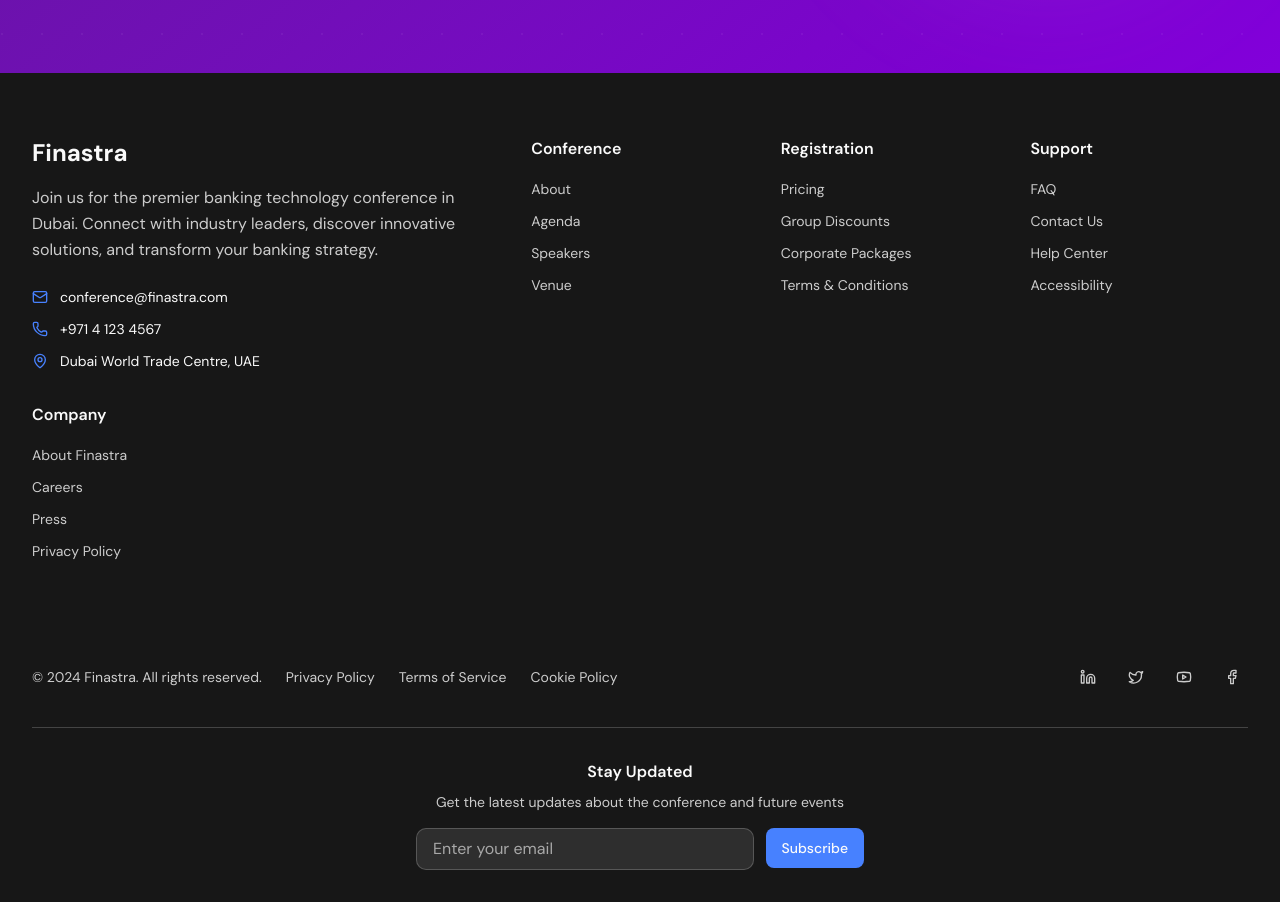
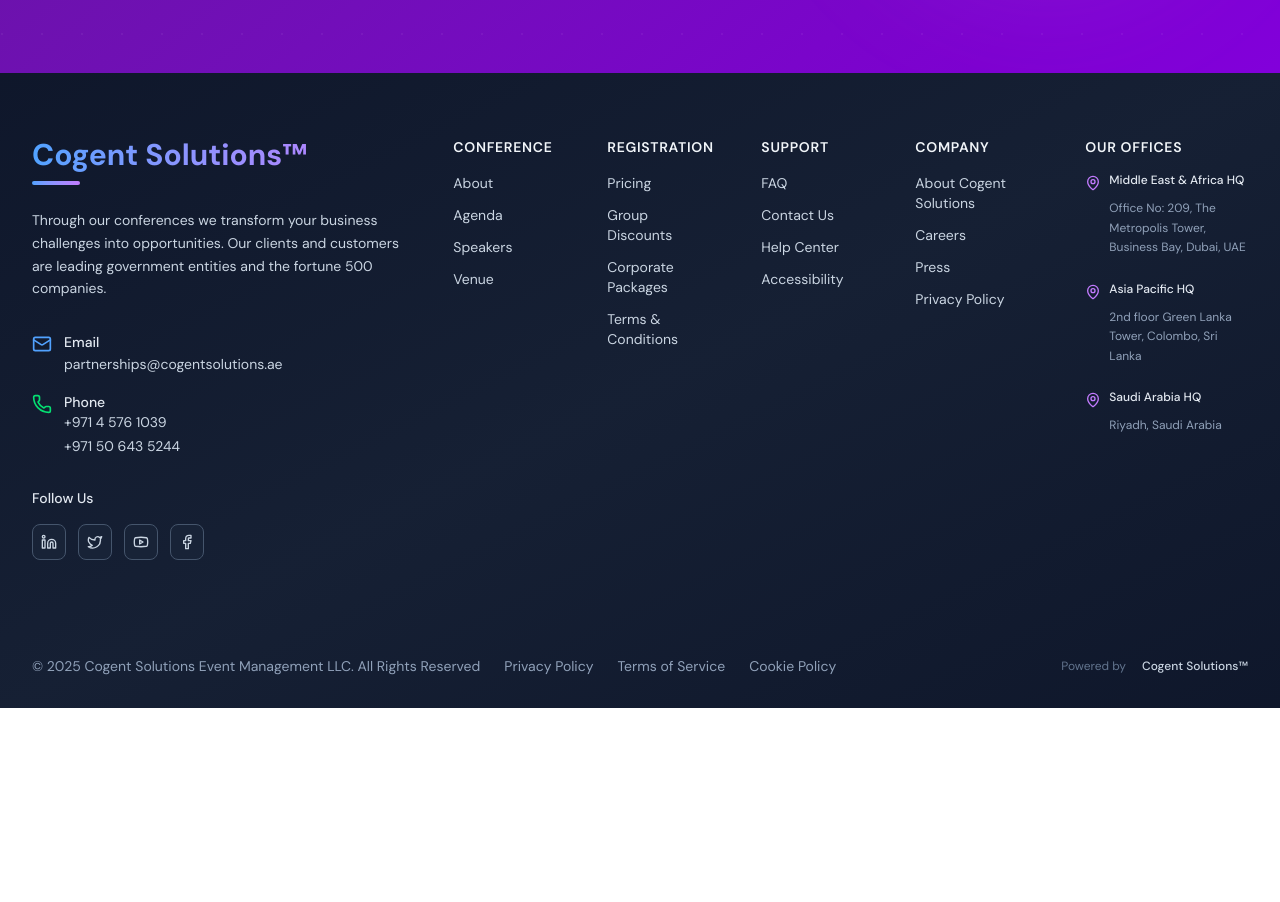
Before and after one commit to VishviThrimavithana/landing-page-event-finastra, a Next.js app: page / in a window 1280 px wide. Shown: the part 6060-6962 px from the top of the page. After the commit the page ends 6768 px from the top, so only its background shows below. Built offline with nearby package versions, Linux system fonts and the light colour scheme.

Commit message:
Restyled: Footer section

```diff
--- a/src/app/components/footer.tsx
+++ b/src/app/components/footer.tsx
@@ -1,6 +1,6 @@
 import { Button } from "./ui/button"
 import { Separator } from "@radix-ui/react-separator"
-import { Mail, Phone, MapPin, Linkedin, Twitter, Youtube, Facebook } from "lucide-react"
+import { Mail, Phone, MapPin, Linkedin, Twitter, Youtube, Facebook, ExternalLink } from "lucide-react"
 
 export function Footer() {
   const footerLinks = {
@@ -23,7 +23,7 @@
       { label: "Accessibility", href: "#" },
     ],
     Company: [
-      { label: "About Finastra", href: "#" },
+      { label: "About Cogent Solutions", href: "#" },
       { label: "Careers", href: "#" },
       { label: "Press", href: "#" },
       { label: "Privacy Policy", href: "#" },
@@ -31,115 +31,167 @@
   }
 
   const socialLinks = [
-    { icon: Linkedin, href: "#", label: "LinkedIn" },
-    { icon: Twitter, href: "#", label: "Twitter" },
-    { icon: Youtube, href: "#", label: "YouTube" },
-    { icon: Facebook, href: "#", label: "Facebook" },
+    { icon: Linkedin, href: "#", label: "LinkedIn", color: "hover:text-blue-400" },
+    { icon: Twitter, href: "#", label: "Twitter", color: "hover:text-sky-400" },
+    { icon: Youtube, href: "#", label: "YouTube", color: "hover:text-red-400" },
+    { icon: Facebook, href: "#", label: "Facebook", color: "hover:text-blue-500" },
+  ]
+
+  const offices = [
+    {
+      region: "Middle East & Africa HQ",
+      address: "Office No: 209, The Metropolis Tower, Business Bay, Dubai, UAE",
+    },
+    {
+      region: "Asia Pacific HQ",
+      address: "2nd floor Green Lanka Tower, Colombo, Sri Lanka",
+    },
+    {
+      region: "Saudi Arabia HQ",
+      address: "Riyadh, Saudi Arabia",
+    },
   ]
 
   return (
-    <footer className="bg-primary text-primary-foreground">
-      <div className="max-w-7xl mx-auto px-4 sm:px-6 lg:px-8">
+    <footer className="bg-slate-900 text-slate-100 relative overflow-hidden">
+      {/* Background Pattern */}
+      <div className="absolute inset-0 bg-gradient-to-br from-slate-900 via-slate-800 to-slate-900 opacity-50" />
+
+      <div className="relative max-w-7xl mx-auto px-4 sm:px-6 lg:px-8">
         {/* Main Footer Content */}
         <div className="py-16">
-          <div className="grid lg:grid-cols-5 gap-8">
-            {/* Company Info */}
+          <div className="grid lg:grid-cols-6 gap-12">
+            {/* Company Info - Takes up 2 columns */}
             <div className="lg:col-span-2">
-              <h3 className="text-2xl font-bold mb-4">Finastra</h3>
-              <p className="text-primary-foreground/80 mb-6 leading-relaxed">
-                Join us for the premier banking technology conference in Dubai. Connect with industry leaders, discover
-                innovative solutions, and transform your banking strategy.
+              <div className="mb-6">
+                <h3 className="text-3xl font-bold bg-gradient-to-r from-blue-400 to-purple-400 bg-clip-text text-transparent mb-2">
+                  Cogent Solutions™
+                </h3>
+                <div className="w-12 h-1 bg-gradient-to-r from-blue-400 to-purple-400 rounded-full" />
+              </div>
+
+              <p className="text-slate-300 mb-8 leading-relaxed text-sm">
+                Through our conferences we transform your business challenges into opportunities. Our clients and
+                customers are leading government entities and the fortune 500 companies.
               </p>
 
-              <div className="space-y-3">
+              {/* Contact Info */}
+              <div className="space-y-4 mb-8">
+                <div className="flex items-start gap-3">
+                  <Mail className="w-5 h-5 text-blue-400 mt-0.5 flex-shrink-0" />
+                  <div>
+                    <p className="text-sm font-medium text-slate-200">Email</p>
+                    <a
+                      href="mailto:partnerships@cogentsolutions.ae"
+                      className="text-sm text-slate-300 hover:text-blue-400 transition-colors"
+                    >
+                      partnerships@cogentsolutions.ae
+                    </a>
+                  </div>
+                </div>
+
+                <div className="flex items-start gap-3">
+                  <Phone className="w-5 h-5 text-green-400 mt-0.5 flex-shrink-0" />
+                  <div>
+                    <p className="text-sm font-medium text-slate-200">Phone</p>
+                    <div className="text-sm text-slate-300 space-y-1">
+                      <a href="tel:+97145761039" className="block hover:text-green-400 transition-colors">
+                        +971 4 576 1039
+                      </a>
+                      <a href="tel:+971506435244" className="block hover:text-green-400 transition-colors">
+                        +971 50 643 5244
+                      </a>
+                    </div>
+                  </div>
+                </div>
+              </div>
+
+              {/* Social Links */}
+              <div>
+                <p className="text-sm font-medium text-slate-200 mb-4">Follow Us</p>
                 <div className="flex items-center gap-3">
-                  <Mail className="w-4 h-4 text-accent" />
-                  <span className="text-sm">conference@finastra.com</span>
-                </div>
-                <div className="flex items-center gap-3">
-                  <Phone className="w-4 h-4 text-accent" />
-                  <span className="text-sm">+971 4 123 4567</span>
-                </div>
-                <div className="flex items-center gap-3">
-                  <MapPin className="w-4 h-4 text-accent" />
-                  <span className="text-sm">Dubai World Trade Centre, UAE</span>
+                  {socialLinks.map((social) => (
+                    <Button
+                      key={social.label}
+                      variant="outline"
+                      size="sm"
+                      className={`p-2 border-slate-600 bg-slate-800/50 text-slate-300 hover:bg-slate-700 hover:border-slate-500 ${social.color} transition-all duration-200`}
+                      asChild
+                    >
+                      <a href={social.href} aria-label={social.label}>
+                        <social.icon className="w-4 h-4" />
+                      </a>
+                    </Button>
+                  ))}
                 </div>
               </div>
             </div>
 
-            {/* Footer Links */}
-            {Object.entries(footerLinks).map(([category, links]) => (
-              <div key={category}>
-                <h4 className="font-semibold mb-4">{category}</h4>
-                <ul className="space-y-2">
-                  {links.map((link) => (
-                    <li key={link.label}>
-                      <a
-                        href={link.href}
-                        className="text-sm text-primary-foreground/80 hover:text-accent transition-colors"
-                      >
-                        {link.label}
-                      </a>
-                    </li>
-                  ))}
-                </ul>
+            {/* Footer Links - Takes up 3 columns */}
+            <div className="lg:col-span-3 grid sm:grid-cols-2 lg:grid-cols-4 gap-8">
+              {Object.entries(footerLinks).map(([category, links]) => (
+                <div key={category}>
+                  <h4 className="font-semibold text-slate-100 mb-4 text-sm uppercase tracking-wider">{category}</h4>
+                  <ul className="space-y-3">
+                    {links.map((link) => (
+                      <li key={link.label}>
+                        <a
+                          href={link.href}
+                          className="text-sm text-slate-300 hover:text-blue-400 transition-colors duration-200 flex items-center gap-1 group"
+                        >
+                          {link.label}
+                          <ExternalLink className="w-3 h-3 opacity-0 group-hover:opacity-100 transition-opacity" />
+                        </a>
+                      </li>
+                    ))}
+                  </ul>
+                </div>
+              ))}
+            </div>
+
+            {/* Office Locations - Takes up 1 column */}
+            <div className="lg:col-span-1">
+              <h4 className="font-semibold text-slate-100 mb-4 text-sm uppercase tracking-wider">Our Offices</h4>
+              <div className="space-y-6">
+                {offices.map((office, index) => (
+                  <div key={index} className="group">
+                    <div className="flex items-start gap-2 mb-2">
+                      <MapPin className="w-4 h-4 text-purple-400 mt-0.5 flex-shrink-0" />
+                      <p className="text-xs font-medium text-slate-200 leading-tight">{office.region}</p>
+                    </div>
+                    <p className="text-xs text-slate-400 leading-relaxed ml-6">{office.address}</p>
+                  </div>
+                ))}
               </div>
-            ))}
+            </div>
           </div>
         </div>
 
-        <Separator className="bg-primary-foreground/20" />
+        <Separator className="bg-slate-700" />
 
         {/* Bottom Footer */}
         <div className="py-8">
-          <div className="flex flex-col md:flex-row justify-between items-center gap-6">
-            <div className="flex flex-col sm:flex-row items-center gap-6">
-              <p className="text-sm text-primary-foreground/80">© 2024 Finastra. All rights reserved.</p>
+          <div className="flex flex-col lg:flex-row justify-between items-center gap-6">
+            <div className="flex flex-col sm:flex-row items-center gap-6 text-center sm:text-left">
+              <p className="text-sm text-slate-400">
+                © 2025 Cogent Solutions Event Management LLC. All Rights Reserved
+              </p>
               <div className="flex items-center gap-6">
-                <a href="#" className="text-sm text-primary-foreground/80 hover:text-accent transition-colors">
+                <a href="#" className="text-sm text-slate-400 hover:text-blue-400 transition-colors">
                   Privacy Policy
                 </a>
-                <a href="#" className="text-sm text-primary-foreground/80 hover:text-accent transition-colors">
+                <a href="#" className="text-sm text-slate-400 hover:text-blue-400 transition-colors">
                   Terms of Service
                 </a>
-                <a href="#" className="text-sm text-primary-foreground/80 hover:text-accent transition-colors">
+                <a href="#" className="text-sm text-slate-400 hover:text-blue-400 transition-colors">
                   Cookie Policy
                 </a>
               </div>
             </div>
 
             <div className="flex items-center gap-4">
-              {socialLinks.map((social) => (
-                <Button
-                  key={social.label}
-                  variant="ghost"
-                  size="sm"
-                  className="p-2 text-primary-foreground/80 hover:text-accent hover:bg-primary-foreground/10"
-                  asChild
-                >
-                  <a href={social.href} aria-label={social.label}>
-                    <social.icon className="w-4 h-4" />
-                  </a>
-                </Button>
-              ))}
-            </div>
-          </div>
-        </div>
-
-        {/* Newsletter Signup */}
-        <div className="border-t border-primary-foreground/20 py-8">
-          <div className="text-center">
-            <h4 className="font-semibold mb-2">Stay Updated</h4>
-            <p className="text-sm text-primary-foreground/80 mb-4">
-              Get the latest updates about the conference and future events
-            </p>
-            <div className="flex flex-col sm:flex-row gap-3 max-w-md mx-auto">
-              <input
-                type="email"
-                placeholder="Enter your email"
-                className="flex-1 px-4 py-2 rounded-lg bg-primary-foreground/10 border border-primary-foreground/20 text-primary-foreground placeholder:text-primary-foreground/60 focus:outline-none focus:ring-2 focus:ring-accent"
-              />
-              <Button className="bg-accent hover:bg-accent/90 text-accent-foreground">Subscribe</Button>
+              <p className="text-xs text-slate-500">Powered by</p>
+              <div className="text-xs font-medium text-slate-300">Cogent Solutions™</div>
             </div>
           </div>
         </div>
```
